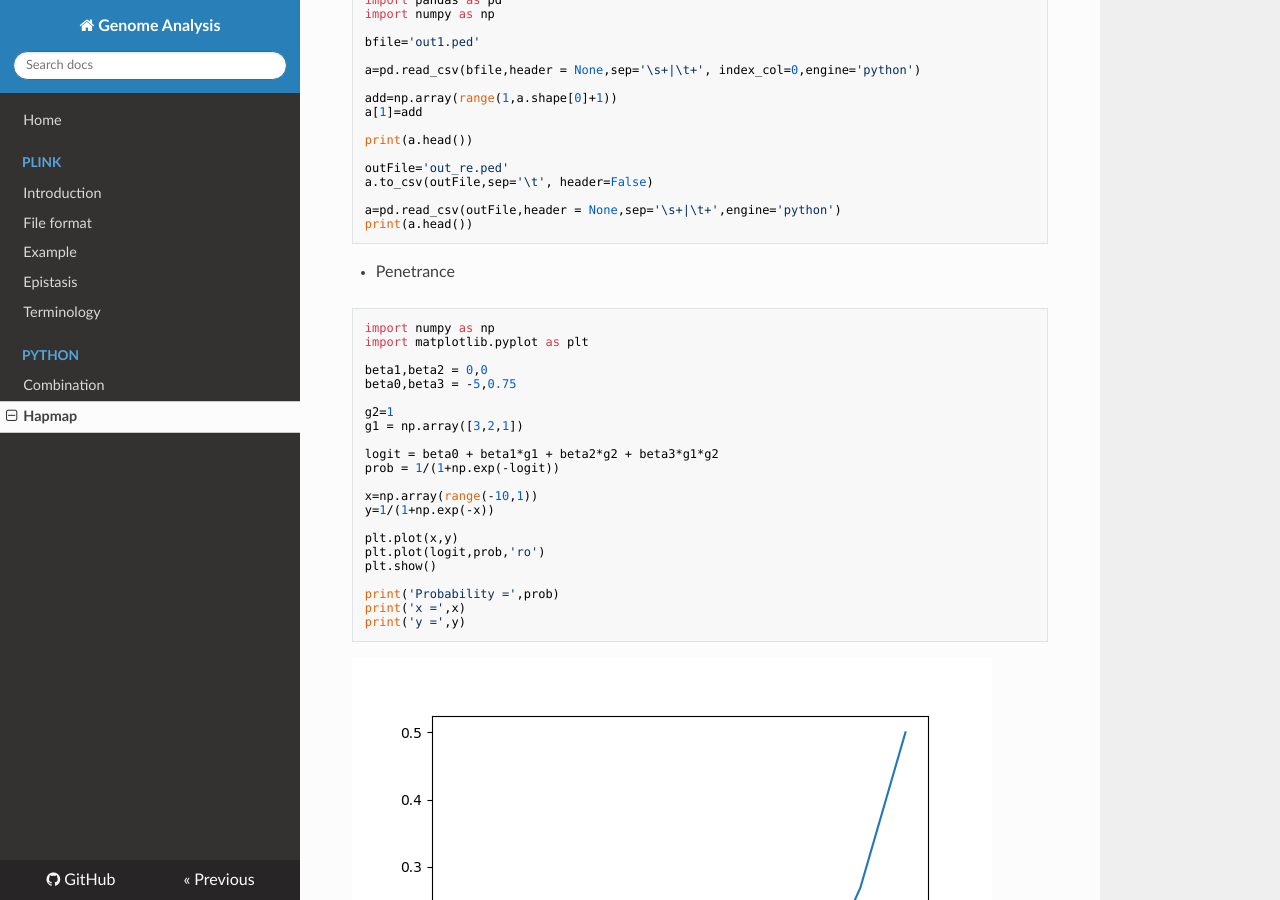
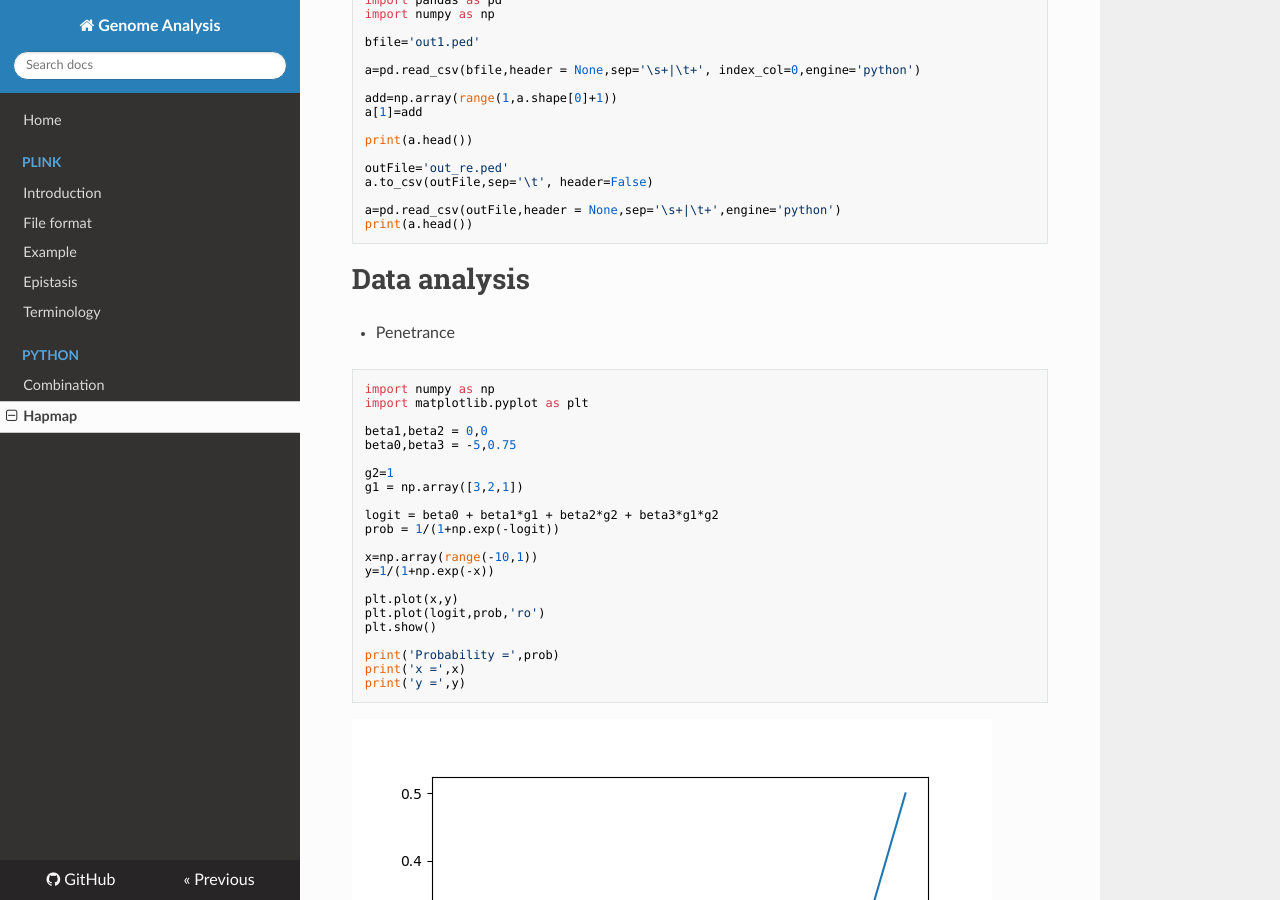
Before and after one commit to WonyoungCho/plink, an MkDocs documentation site: the page built from docs/hapMap1KG_ch7_8.md, in a window 1280 px wide and 900 px high, scrolled down 372 px. Built offline with MkDocs 1.6.1, drawn with Linux system fonts in a browser that asks for light colours; nearby versions of some CDN libraries; old or Windows-style settings are respelled for this version of MkDocs.

Commit message:
Update hapMap1KG_ch7_8.md

````diff
--- a/docs/hapMap1KG_ch7_8.md
+++ b/docs/hapMap1KG_ch7_8.md
@@ -27,6 +27,8 @@ a=pd.read_csv(outFile,header = None,sep='\s+|\t+',engine='python')
 print(a.head())
 ```
 
+# Data analysis
+
 - Penetrance
 ```
 import numpy as np
@@ -52,6 +54,7 @@ print('Probability =',prob)
 print('x =',x)
 print('y =',y)
 ```
+
 ![Penetrance](image/penetrance.png)
 
 ```
````
